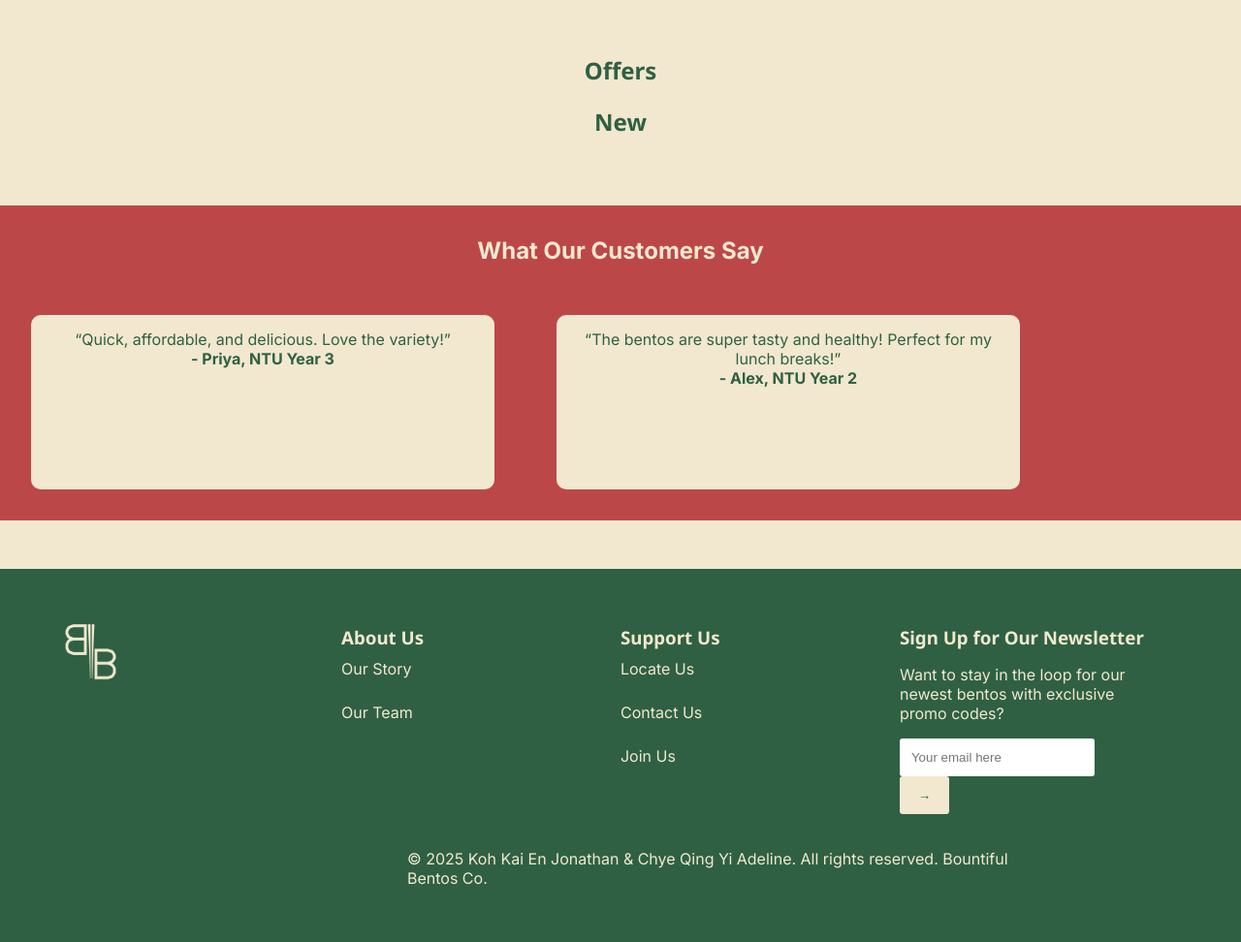
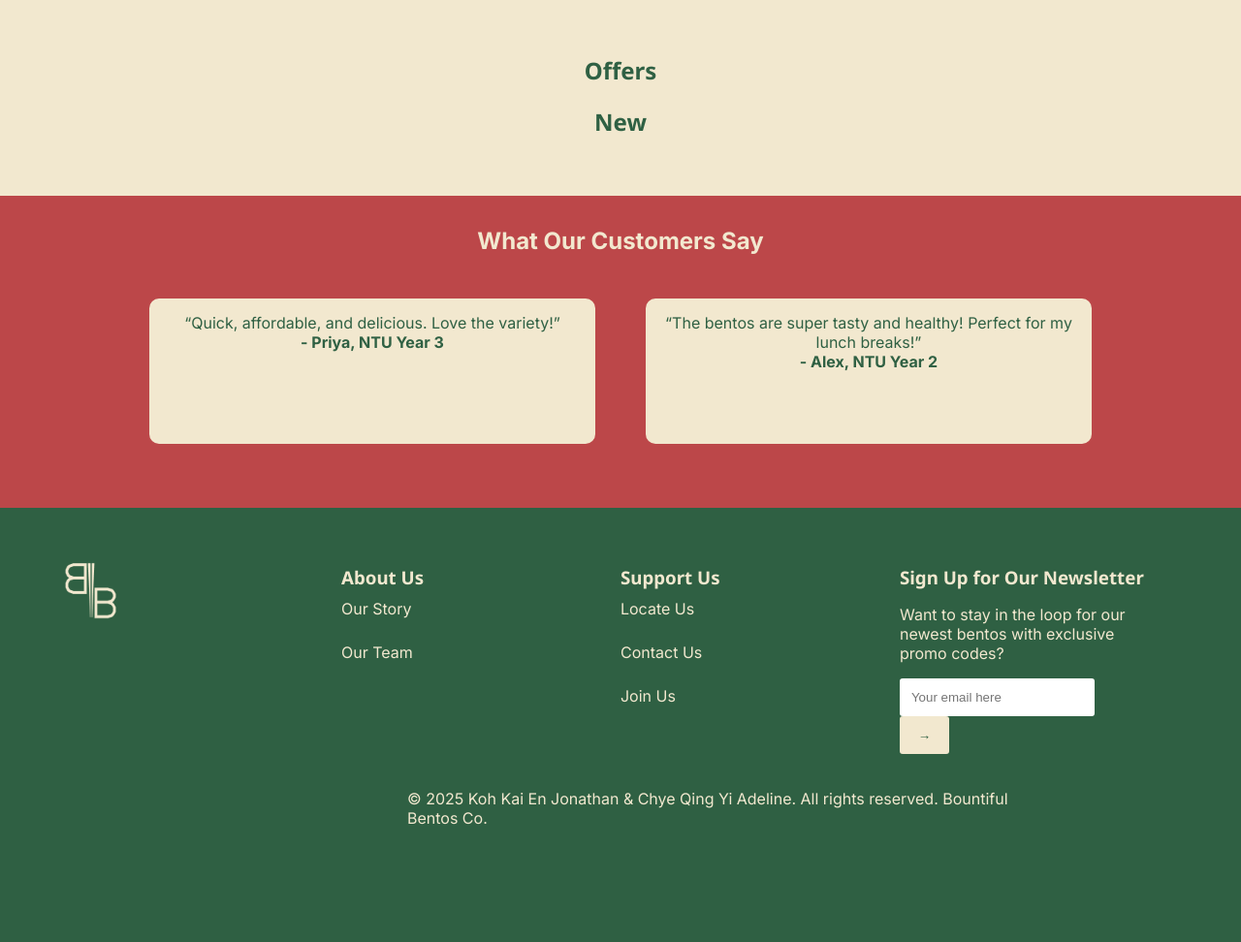
Before and after one commit to JonKohKaiEn/IE4727-Final-Project, a PHP site: page / in a window 1280 px wide. Shown: the part 674-1646 px from the top of the page at 97% size. After the commit the page ends 1525 px from the top, so only its background shows below. Run offline with PHP 8.4, Linux system fonts and the light colour scheme.

Commit message:
Update home.css

```diff
--- a/styles/home.css
+++ b/styles/home.css
@@ -87,7 +87,8 @@
 /* === REVIEWS === */
 .reviews {
   width: 100%;
-  margin: 50px auto;
+  margin: 0;              /* remove outside gap */
+  padding-bottom: 40px;   /* space inside instead */
   text-align: center;
   background: #BC4749;
 }
@@ -97,14 +98,21 @@
     color: #F2E8CF;
 }
 
+.review-container {
+  width: 80%;              /* narrow container */
+  margin: 0 auto;          /* centers horizontally */
+  overflow: hidden;        /* contain floats */
+}
+
 .review {
   float: left;
-  width: 35%;
+  width: 45%;              /* both reviews fit side by side */
   margin: 2.5%;
   background: #F2E8CF;
   border-radius: 10px;
   padding: 15px;
   min-height: 150px;
+  box-sizing: border-box;
 }
 
 .reviews::after {
```
